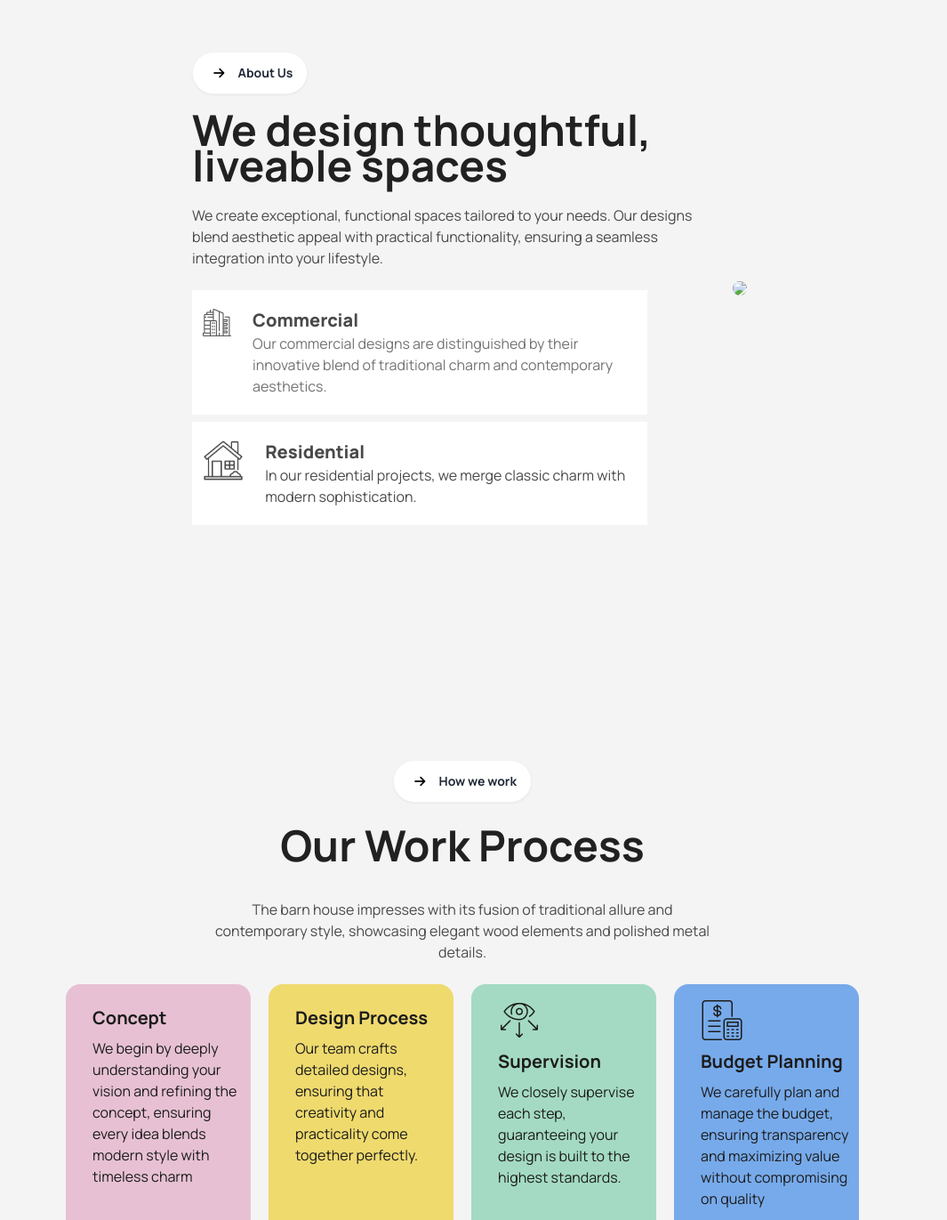
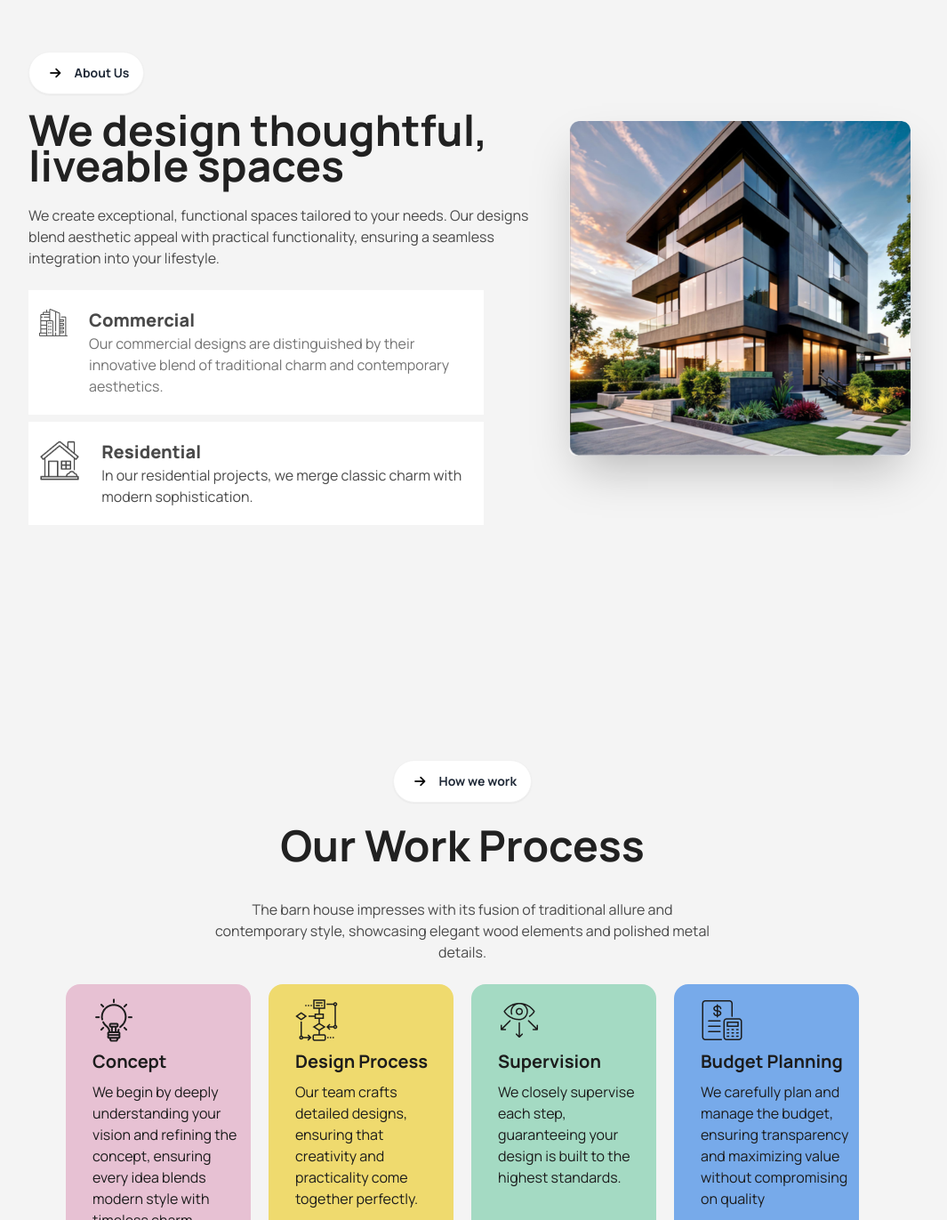
Before and after one commit to saudanoor/third-assingment, a plain HTML site: page index.html in a window 1280 px wide. Shown: the part 1000-2371 px from the top of the page at 89% size, without its empty margins (120-1185 px from the left). Drawn offline with nearby package versions, Linux system fonts and the light colour scheme; files whose address does not match are found by name.

Commit message:
working okay

```diff
--- a/index.html
+++ b/index.html
@@ -226,7 +226,7 @@
 
                 <!-- pic -->
                 <img
-                src="../Reinterio-Website-for-Apartments/assets/Rectangle.png"
+                src="assets/Rectangle.png"
                 class="max-w-sm rounded-lg shadow-2xl" />
 
 
@@ -286,7 +286,7 @@
 
                 <div class="div flex flex-col gap-2 ml-5 py-4  px-2.5">
 
-                  <div><img src="../Reinterio-Website-for-Apartments/assets/concept.png" alt=""></div>
+                  <div><img src="assets/concept.png" alt=""></div>
 
                   <h1 class="text-[#1C1C1C] font-bold text-xl">Concept</h1>
 
@@ -303,7 +303,7 @@
 
              <div class="div flex flex-col gap-2 ml-5 py-4  px-2.5">
 
-               <div><img src="../Reinterio-Website-for-Apartments/assets/flow-chart.png" alt=""></div>
+               <div><img src="assets/flow-chart.png" alt=""></div>
 
                <h1 class="text-[#1C1C1C] font-bold text-xl">Design Process</h1>
 
```
